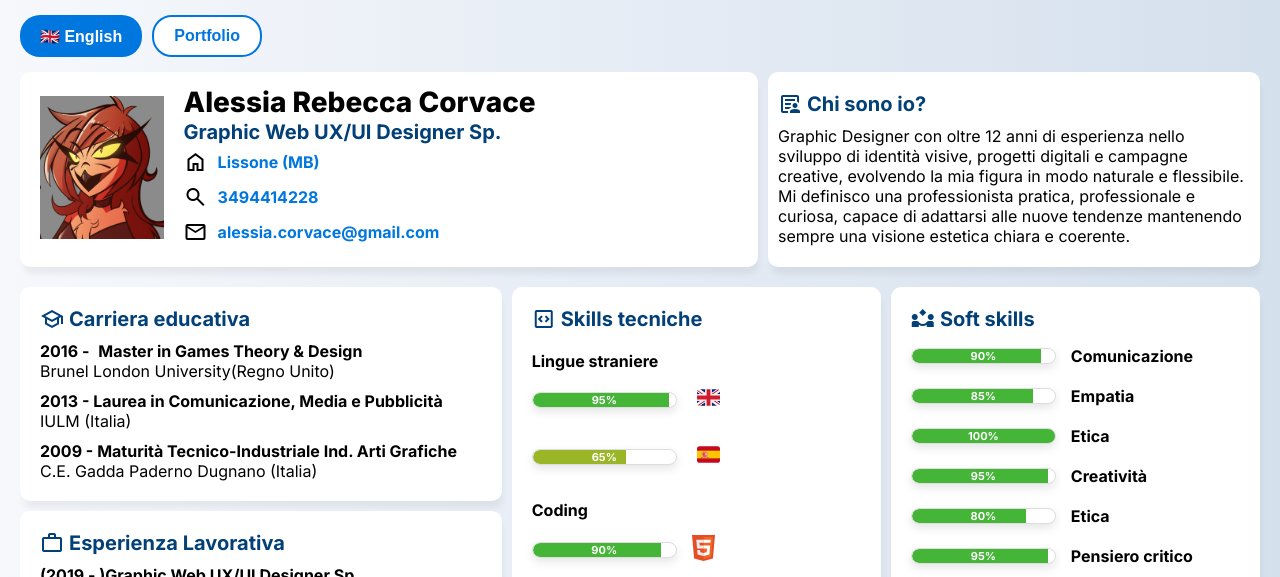
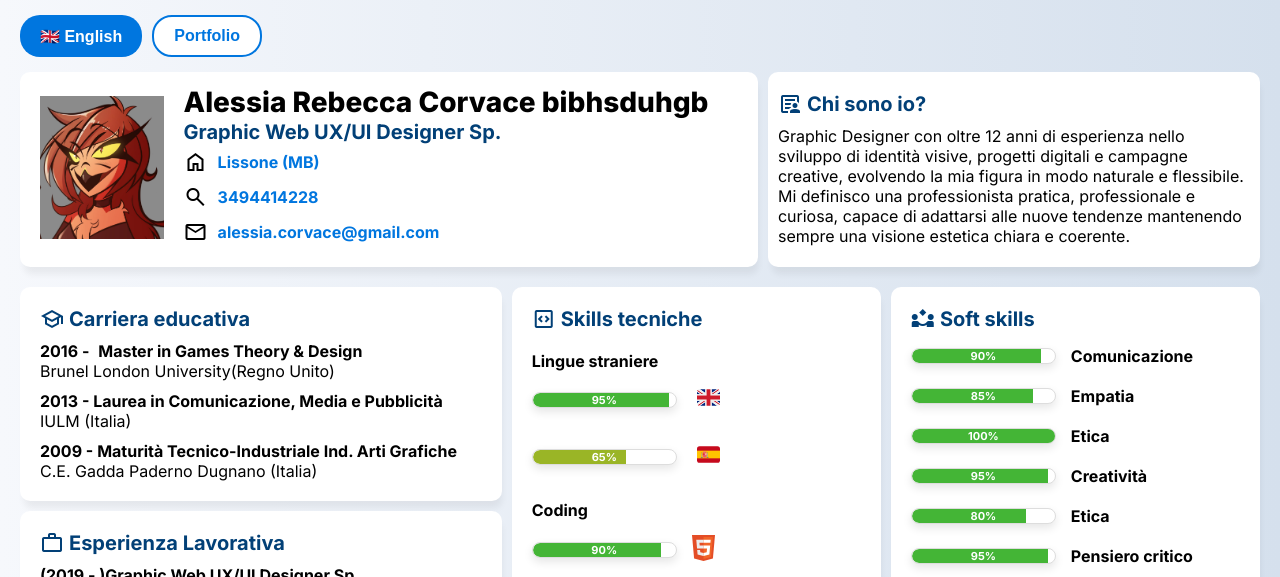
Before and after one commit to Albablue/curriculumvitaeale2026, a plain HTML site: page index.html in a window 1280 px wide. Shown: the top 577 px of the page. Drawn offline with nearby package versions, Linux system fonts and the light colour scheme.

Commit message:
Test media

```diff
--- a/index.html
+++ b/index.html
@@ -21,7 +21,7 @@
             <img src="IMG/goetiasonaupgrade.jpg" alt="photo" width="100%">
         </div>
         <div>
-            <p class="maintitlecv">Alessia Rebecca Corvace</p>
+            <p class="maintitlecv">Alessia Rebecca Corvace bibhsduhgb</p>
             <p class="maintitle">Graphic Web UX/UI Designer Sp.</p>
 
             <p class="mainlinks">
--- a/style.css
+++ b/style.css
@@ -12,7 +12,7 @@ body {
     height: 100vh;
     display: flex;
     flex-direction: column;
-    background: #0957f3;
+    background: #F6F8FC;
     background: linear-gradient(90deg,rgba(246, 248, 252, 1) 0%, rgba(213, 224, 237, 1) 100%);
     color: #111;
 }
@@ -262,15 +262,8 @@ a:hover {
 
 /*Responsive part*/
 
-@media (min-width:320px)  {
 
-  body {
-    background: #F6F8FC;
-    background: linear-gradient(90deg,rgba(246, 248, 252, 1) 0%, rgba(213, 224, 237, 1) 100%);
-    color: #cf0c0c !important;
-    }
-}
-
+@media (min-width:320px)  { /* smartphones, portrait iPhone, portrait 480x320 phones (Android) */ }
 @media (min-width:480px)  { /* smartphones, Android phones, landscape iPhone */ }
 @media (min-width:600px)  { /* portrait tablets, portrait iPad, e-readers (Nook/Kindle), landscape 800x480 phones (Android) */ }
 @media (min-width:801px)  { /* tablet, landscape iPad, lo-res laptops ands desktops */ }
```
